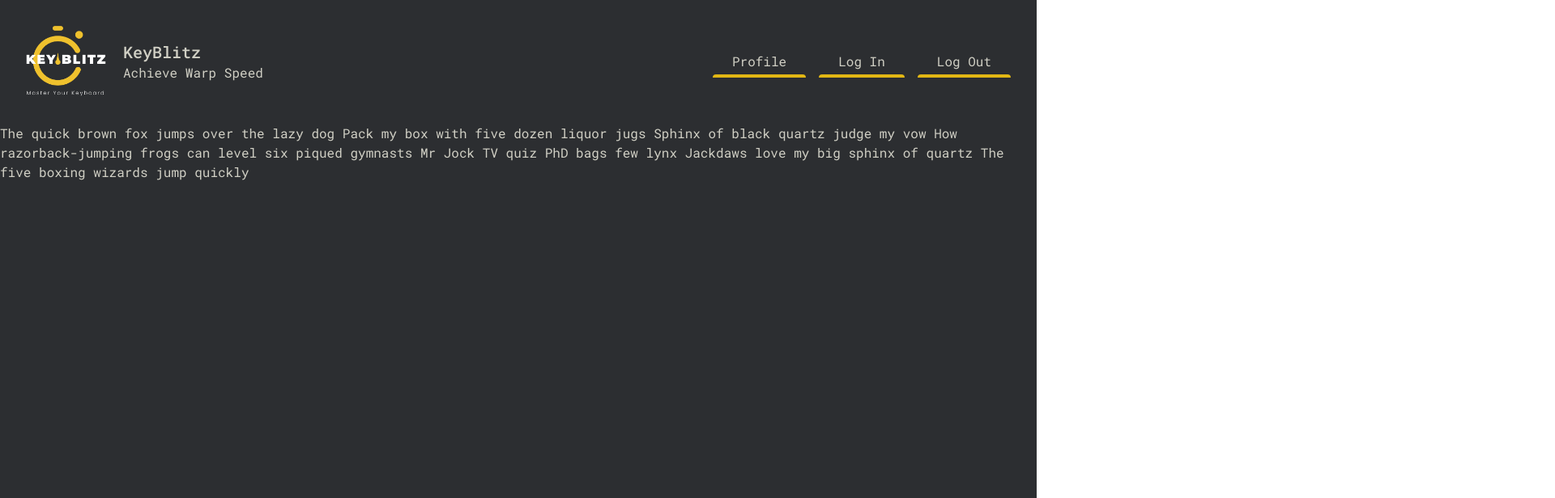
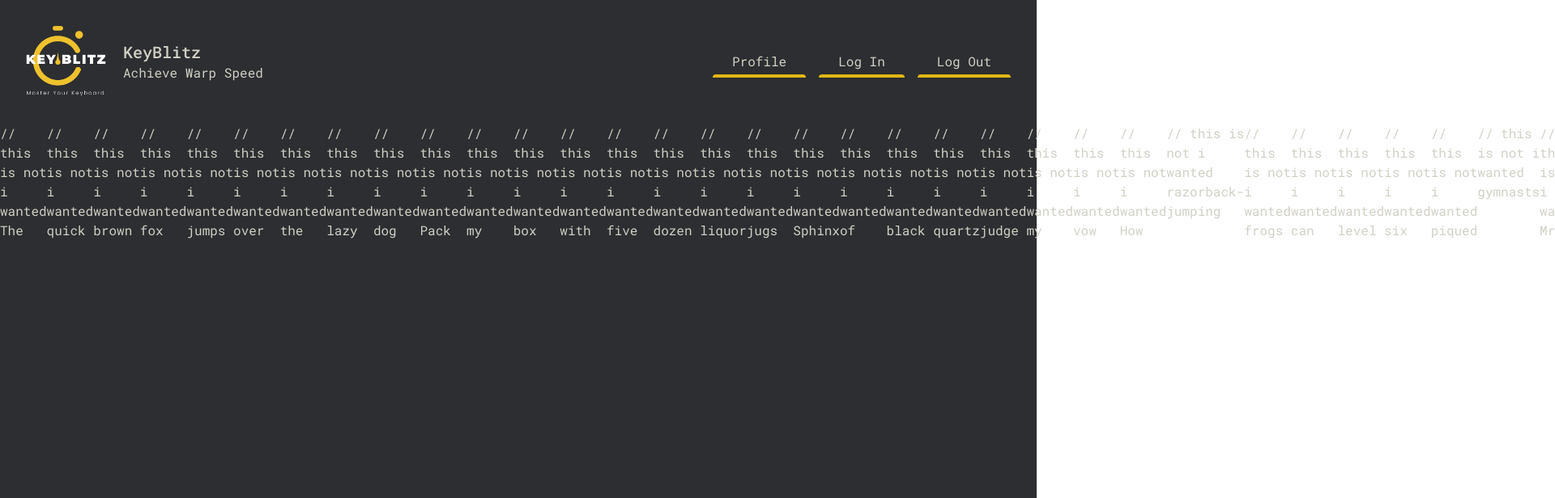
Before and after one commit to TheTharz/Typing-Speed-Test-Frontend, a React (Vite) app: page / in a window 1280 px wide. Shown: the top 616 px of the page at 81% size, 1920 px wide, since content can reach past the window. Built offline with nearby package versions, Linux system fonts and the light colour scheme.

Commit message:
letter component is not yet done i want different

```diff
--- a/src/Data/SampleText.js
+++ b/src/Data/SampleText.js
@@ -3,6 +3,6 @@ const sampleText = [
   'She sells seashells by the seashore Unique New York unique New York you know you need unique New York A proper copper coffee pot Irish wristwatch Swiss wristwatch How can a clam cram in a clean cream can Fuzzy Wuzzy was a bear Fuzzy Wuzzy had no hair If two witches were watching two watches which witch would watch which watch',
   'Black background brown background black background brown background Red leather yellow leather red leather yellow leather Truly rural truly rural Six slippery snails slid slowly seaward Which witch switched the Swiss wristwatches Freshly fried fresh flesh',
   'Autumn leaves falling gently to the ground Golden harvest fields stretching far and wide Violet blooms in the meadow sway in the breeze Majestic mountains rise beyond the tranquil lake Eagles soar high above the rugged terrain',
-  "The moonlight shimmers on the still water Stars twinkle in the dark night sky Shadows dance in the forest's depths Crickets chirp in the cool evening air Owls hoot their lonesome songs in the distance",
+  'The moonlight shimmers on the still water Stars twinkle in the dark night sky Shadows dance in the forests depths Crickets chirp in the cool evening air Owls hoot their lonesome songs in the distance',
 ];
 export default sampleText;
--- /dev/null
+++ b/src/components/Letter.jsx
@@ -0,0 +1,7 @@
+import React from 'react';
+
+const Letter = ({ character }) => {
+  return <div>{character}</div>;
+};
+
+export default Letter;
--- a/src/components/TypingTest.jsx
+++ b/src/components/TypingTest.jsx
@@ -1,13 +1,16 @@
 import React from 'react';
 import sampleText from '../Data/SampleText';
 import { useState } from 'react';
+import Letter from './Letter';
 const TypingTest = () => {
   const text = sampleText[0];
+
   return (
-    <div>
-      {text.split('').map((char, index) => (
+    <div className='flex flex-row'>
+      {text.split(' ').map((char, index) => (
         <span key={index} className='correct'>
-          {char}
+          {console.log(char)} // this is not i wanted
+          <Letter character={char} />
         </span>
       ))}
     </div>
```
